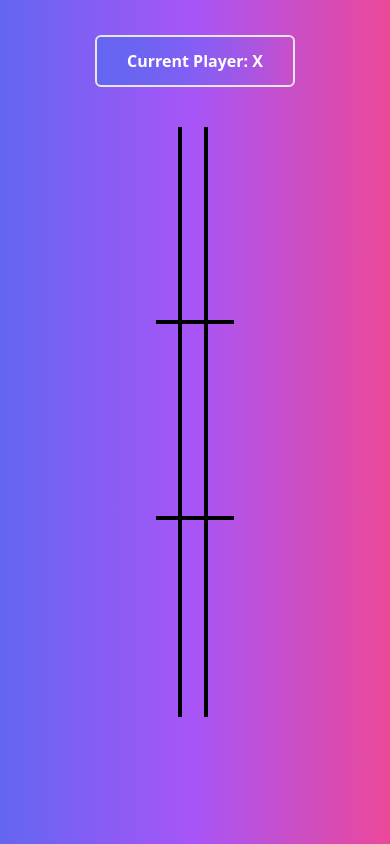
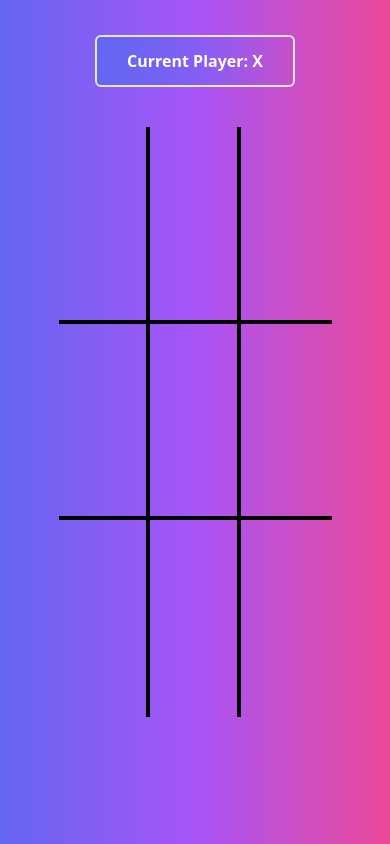
Before and after one commit to Prashantkumar999/ticTacToe, a plain HTML site: page index.html in a window 390 px wide. Drawn offline with nearby package versions, Linux system fonts and the light colour scheme.

Commit message:
media query code added

```diff
--- a/style.css
+++ b/style.css
@@ -25,18 +25,18 @@
     visibility: hidden;
 }
 
-@media (max-width:600px) {
+@media (max-width: 600px) {
     .game-container {
-        width: 70%;
-        font-size: medium;
-        height: 70%;
+        width: 70% !important;
+        font-size: medium !important;
+        height: 70% !important;
     }
 
     .player-container {
-        margin-top: 1rem;
+        margin-top: 1rem !important;
     }
 
     .reset-btn {
-        margin-bottom: 1rem;
+        margin-bottom: 1rem !important;
     }
 }
```
